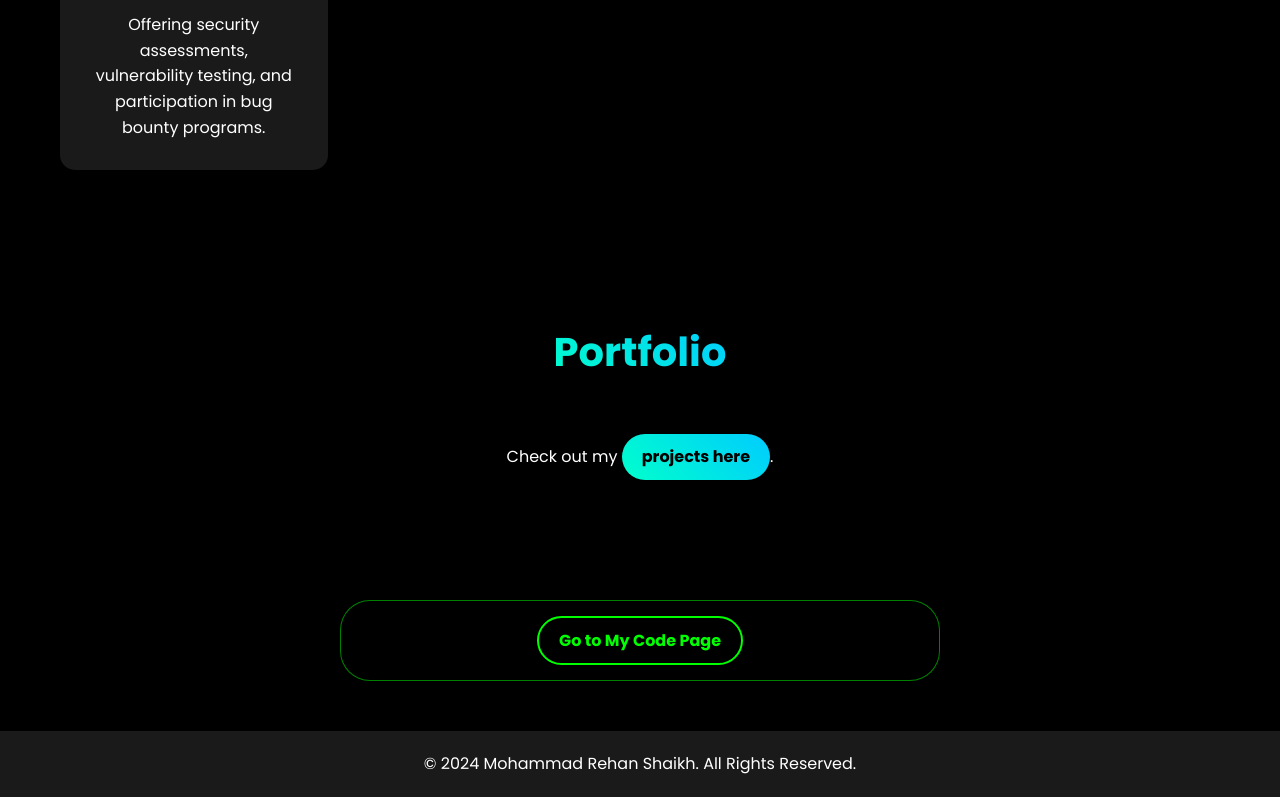
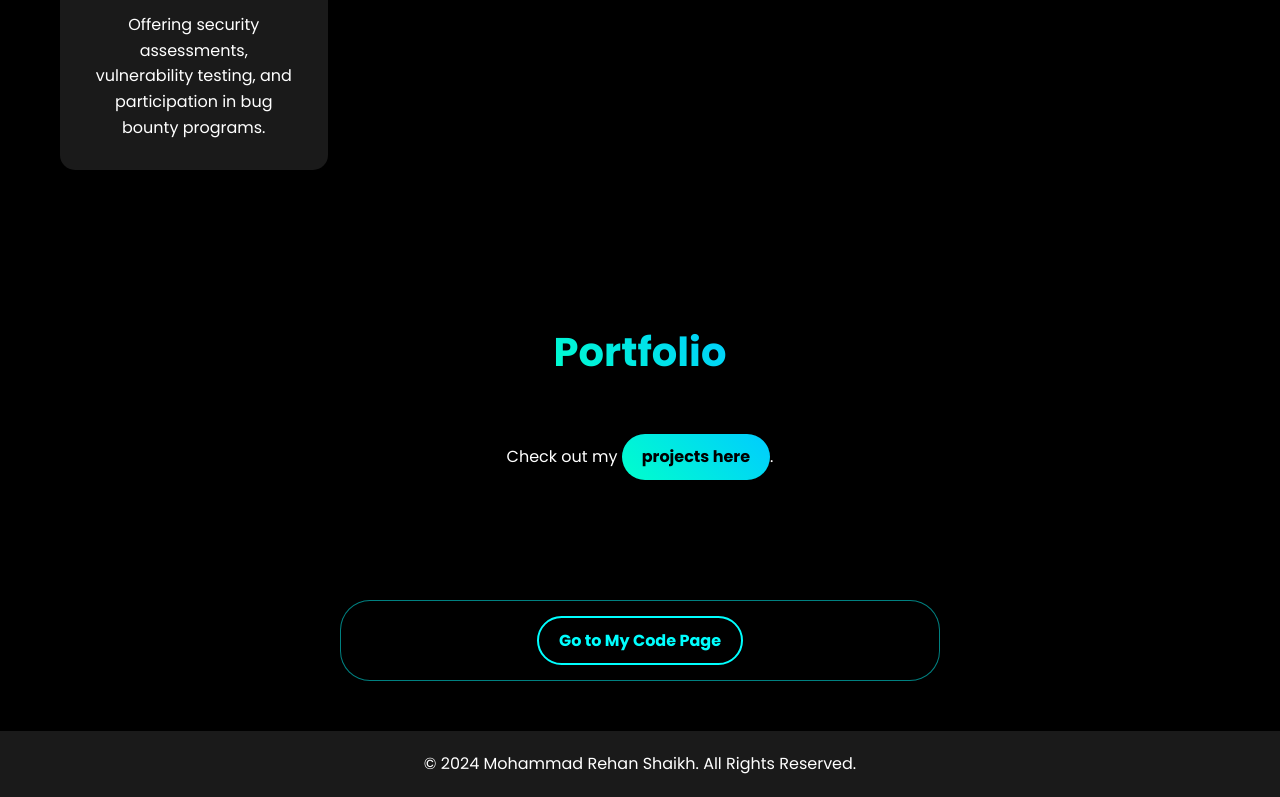
Before and after one commit to REHANxATOMIX/SkRehan, a plain HTML site: page index.html in a window 1280 px wide. Shown: the part 1588-2385 px from the top of the page. Drawn offline with nearby package versions, Linux system fonts and the light colour scheme.

Commit message:
Update index.html

```diff
--- a/index.html
+++ b/index.html
@@ -171,31 +171,31 @@
 /* Slim Stylish Section Styling */
 .slim-section {
     background: rgba(0, 0, 0, 0.7); /* Semi-transparent black background */
-    color: #00ff00; /* Bright green text for hacker theme */
+    color: cyan; /* Cyan text for hacker theme */
     width: 100%;
     max-width: 600px;
     margin: 50px auto;
     padding: 15px 20px;
     border-radius: 30px;
-    box-shadow: 0 4px 10px rgba(0, 0, 0, 0.5); /* Dark shadow for depth */
+    box-shadow: 0 4px 20px rgba(0, 0, 0, 0.5); /* Dark shadow for depth */
     text-align: center;
     backdrop-filter: blur(10px); /* Glass effect */
-    border: 1px solid rgba(0, 255, 0, 0.5); /* Semi-transparent green border */
+    border: 1px solid rgba(0, 255, 255, 0.5); /* Semi-transparent cyan border */
 }
 
 .slim-link {
     text-decoration: none;
-    color: #00ff00; /* Green color for links */
+    color: cyan; /* Cyan color for links */
     font-weight: bold;
     display: inline-block;
     padding: 10px 20px;
-    border: 2px solid #00ff00; /* Green border for the link */
+    border: 2px solid cyan; /* Cyan border for the link */
     border-radius: 25px;
     transition: all 0.3s ease-in-out;
 }
 
 .slim-link:hover {
-    background-color: rgba(0, 255, 0, 0.1); /* Light green background on hover */
+    background-color: rgba(0, 255, 255, 0.2); /* Light cyan background on hover */
     color: black; /* Black text color on hover */
     cursor: pointer;
 }
```
